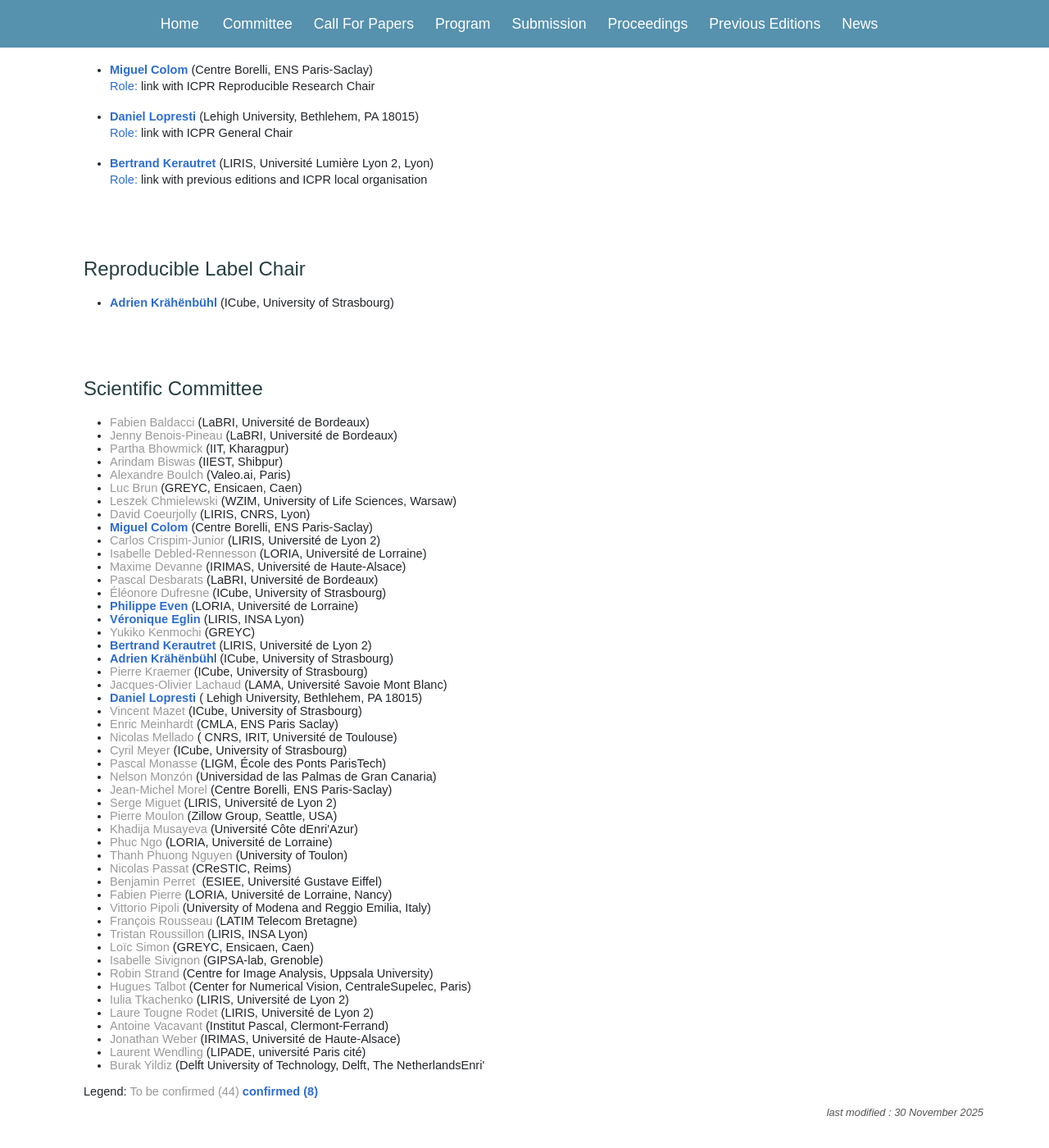
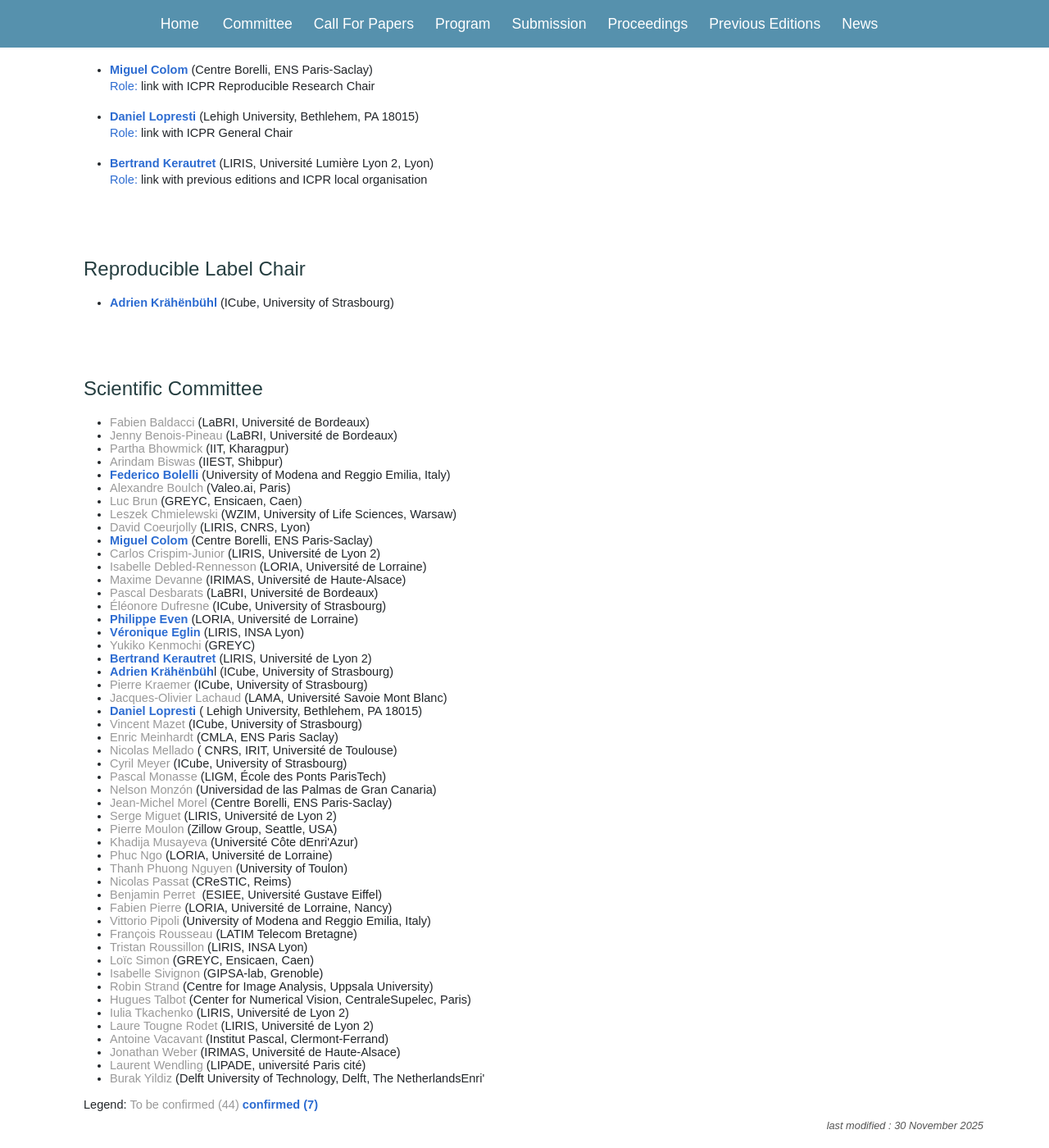
Before and after one commit to TC22-Team/rrpr2026, a Jekyll site: the page built from committees.html, in a window 1280 px wide and 1400 px high, scrolled down 442 px. Shown: the whole window at 82% size. Built offline with Jekyll 4.4.1, drawn with Linux system fonts in a browser that asks for light colours.

```diff
--- a/committees.html
+++ b/committees.html
@@ -11,8 +11,8 @@ last_modified: 2025-11-30
 
 <h4><span style="font-size: 1em;">Main Chair</span></h4>
 <ul>
-<li><span style="color: #2d6cd1;"><strong>Federico Bolelli</strong></span>  (University of Modena and Reggio Emilia, Italy)</li>
-<p><span style="color: #2d6cd1;">Role: </span> Main chair and link with TC22 chair  </p> </li>
+<li><span class="member-confirmed"><strong>Federico Bolelli</strong></span>  (University of Modena and Reggio Emilia, Italy)</li>
+<p><span class="role">Role: </span> Main chair and link with TC22 chair  </p> </li>
 
 </ul>
 
@@ -40,6 +40,7 @@ last_modified: 2025-11-30
 <li><span class="member-tobeconfirmed">Jenny Benois-Pineau </span>(LaBRI, Universit&eacute; de&nbsp;Bordeaux)</li>
 <li><span class="member-tobeconfirmed">Partha Bhowmick </span>(IIT, Kharagpur)</li>
 <li><span class="member-tobeconfirmed">Arindam Biswas</span> (IIEST, Shibpur)</li>
+<li><span class="member-confirmed"><strong>Federico Bolelli</strong></span>  (University of Modena and Reggio Emilia, Italy)</li>
 <li><span class="member-tobeconfirmed">Alexandre Boulch</span> (Valeo.ai, Paris)</li>
 <li><span class="member-tobeconfirmed">Luc Brun</span> (GREYC, Ensicaen, Caen)</li>
 <li><span class="member-tobeconfirmed">Leszek Chmielewski </span> (WZIM, University of Life Sciences, Warsaw)</li>
@@ -94,4 +95,4 @@ last_modified: 2025-11-30
 
 Legend:
 <span class="member-tobeconfirmed"> To be confirmed (44)</span>
-<span class="member-confirmed">  confirmed (8) </span>
+<span class="member-confirmed">  confirmed (7) </span>
```
Also changed, not shown: _posts/2025-11-30-rrpr26-submitted.md (added, +7 -0 lines).
